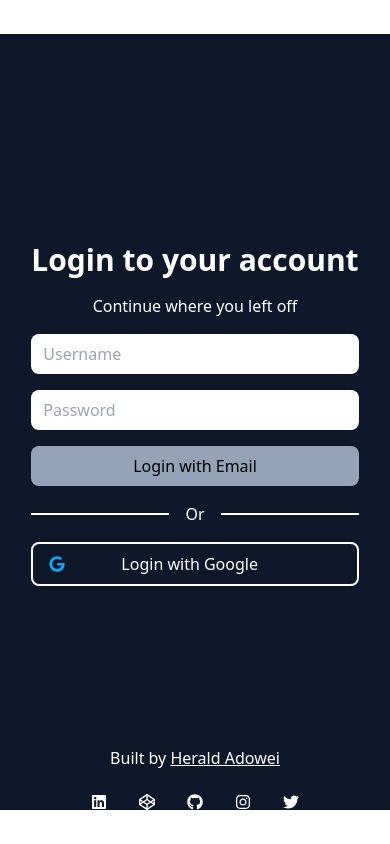
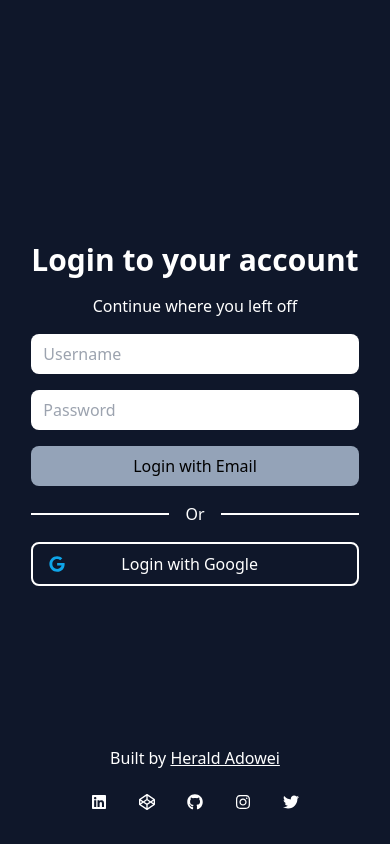
Before and after one commit to RadZ3000/login-template, a Next.js app: page / in a window 390 px wide. Built offline with nearby package versions, Linux system fonts and the light colour scheme.

Commit message:
responsive changes

```diff
--- a/pages/index.tsx
+++ b/pages/index.tsx
@@ -11,11 +11,12 @@ import {
 
 const Home: NextPage = () => {
   return (
-    <div className="flex flex-col sm:flex-row justify-center h-screen min-w-full">
+    <div className="flex flex-col sm:flex-row justify-center h-screen md:h-max lg:h-screen min-w-full bg-slate-900">
 
       <div className="hidden bg-sky-300 lg:grid justify-center gap-y-24 px-12 lg:w-2/5">
         <a href="#" className="flex mt-5 pt-6 max-w-fit">
           <FaSquare className="flex justify-center lg:text-2xl xl:text-4xl" />
+          {/* <strong>Square</strong> */}
         </a>
         <div className="grid">
           <div>
```
